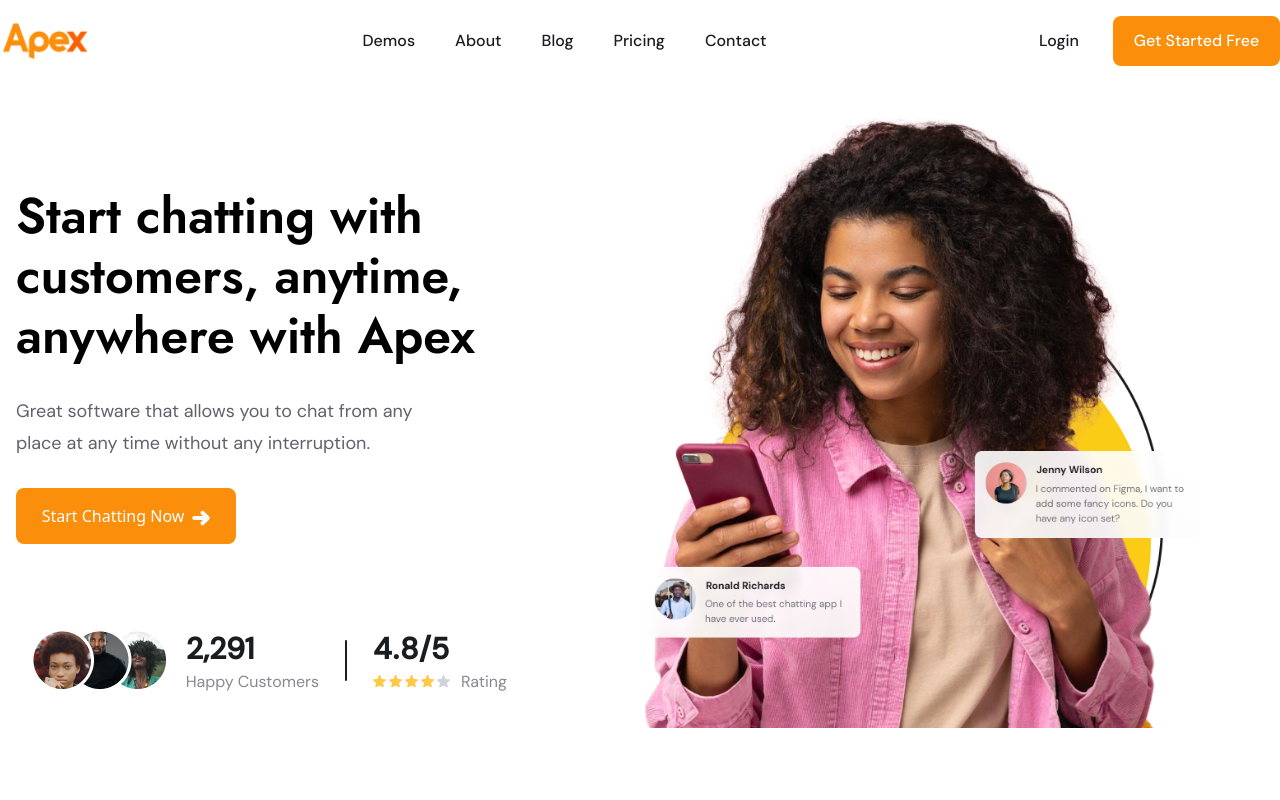
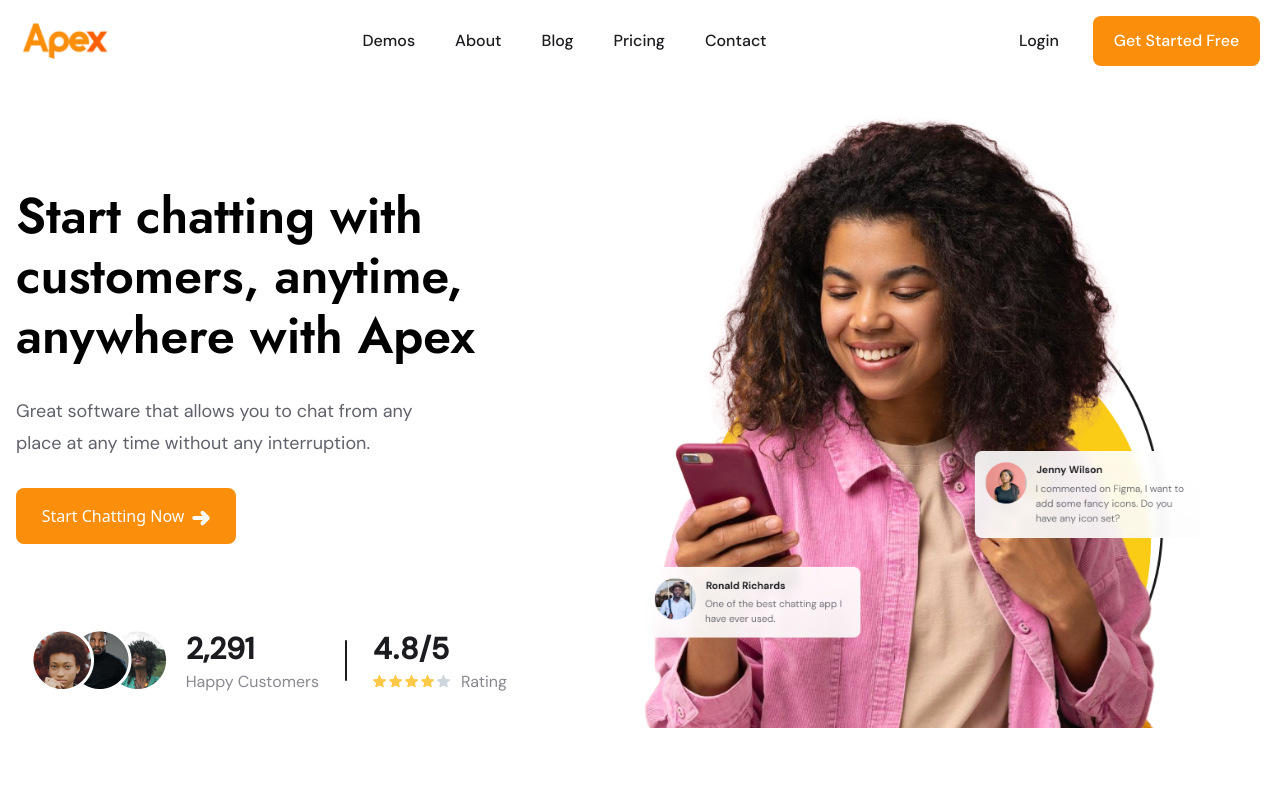
Before and after one commit to abdrzqsalihu/apex, a React (Vite) app: page / in a window 1280 px wide. Shown: the top 800 px of the page. Built offline with nearby package versions, Linux system fonts and the light colour scheme.

Commit message:
fixed nav spacing bug

```diff
--- a/src/components/Navbar.jsx
+++ b/src/components/Navbar.jsx
@@ -10,7 +10,7 @@ function Navbar() {
   };
 
   return (
-    <header className='fixed top-0 left-0 bg-white w-full z-50'>
+    <header className='fixed top-0 left-0 bg-white w-full z-50 px-5'>
       <nav className="container mx-auto flex items-center justify-between py-4">
         <div className="container mx-auto lg:w-[1296px] lg:h-[50px] flex justify-between items-center">
           {/* Logo on the left */}
```
